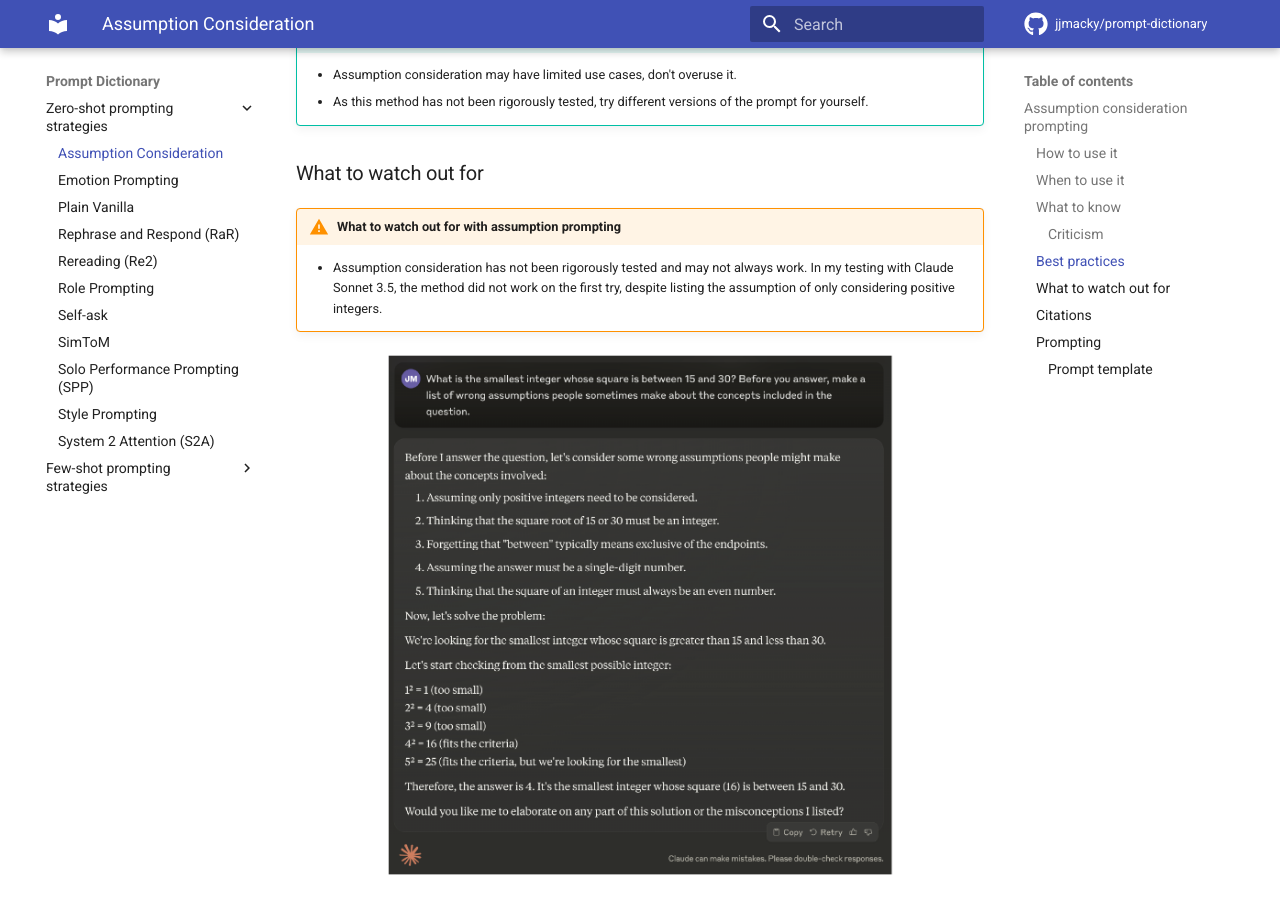
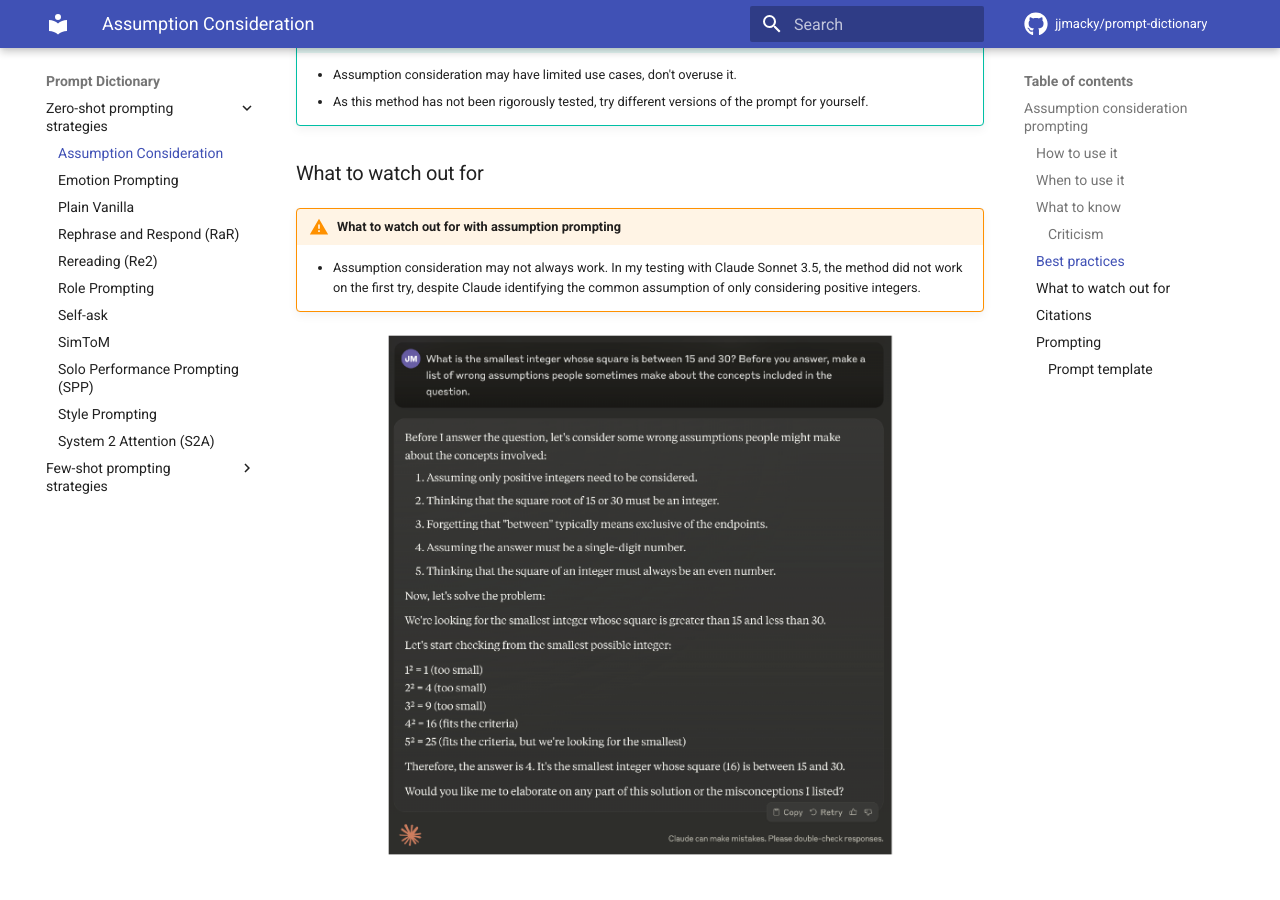
Before and after one commit to jjmacky/lm-toolkit, an MkDocs documentation site: the page built from docs/prompting/zero_shot/assumption_consideration.md, in a window 1280 px wide and 900 px high, scrolled down 1932 px. Built offline with MkDocs 1.6.1 and Material for MkDocs 9.7.7, drawn with Linux system fonts in a browser that asks for light colours; comment, search, counter and statistics services are not loaded.

Commit message:
updated assumption consideration

```diff
--- a/docs/prompting/zero_shot/assumption_consideration.md
+++ b/docs/prompting/zero_shot/assumption_consideration.md
@@ -29,7 +29,7 @@
 
 ### What to watch out for
 !!! warning "What to watch out for with assumption prompting"
-    - Assumption consideration has not been rigorously tested and may not always work. In my testing with Claude Sonnet 3.5, the method did not work on the first try, despite listing the assumption of only considering positive integers.
+    - Assumption consideration may not always work. In my testing with Claude Sonnet 3.5, the method did not work on the first try, despite Claude identifying the common assumption of only considering positive integers.
 
 ![A picture of my tweet where assumption consideration did not work](../../images/zero_shot/acp_me.png)
 
```
